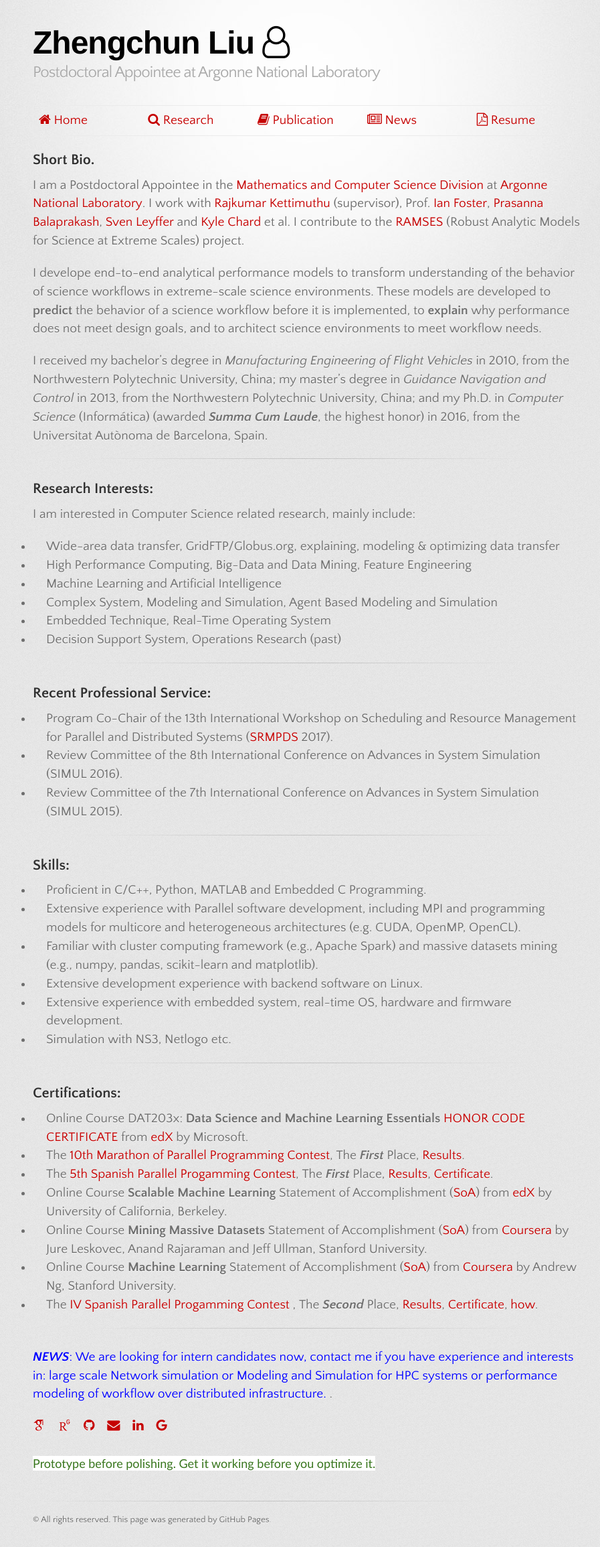
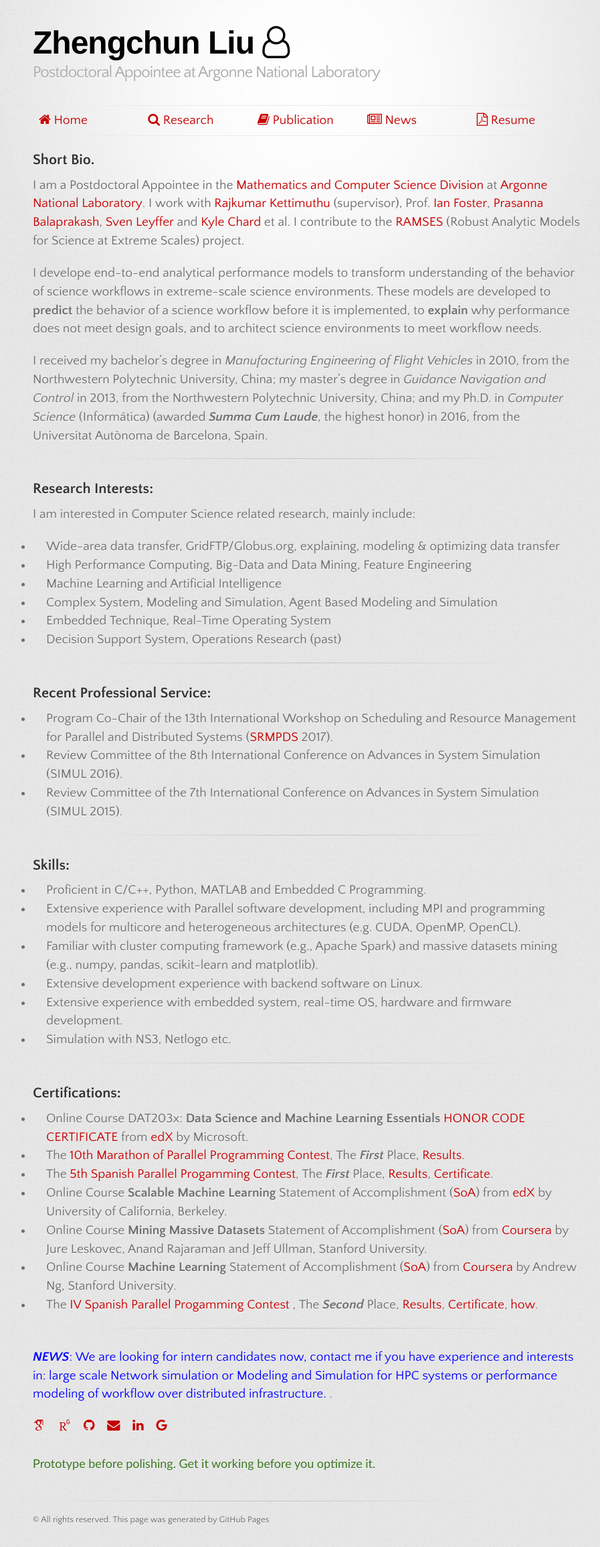
Before and after one commit to lzhengchun/lzhengchun.github.io, a Jekyll site: the page built from index.md, in a window 1280 px wide. Shown: the whole page at 67% size, without its empty margins (181-1078 px from the left). Built offline with Jekyll 4.4.1, drawn with Linux system fonts in a browser that asks for light colours; some web fonts are replaced.

Commit message:
add, delete, polish etc.

```diff
--- a/_layouts/default.html
+++ b/_layouts/default.html
@@ -52,7 +52,7 @@
         <a target="_blank"  href="https://sites.google.com/site/liuzhengchun/"><i class="fa fa-google" aria-hidden="true"></i>&nbsp;&nbsp;&nbsp;
         <br>
         <br>
-        <div dir="ltr"><font color="#38761d" face="trebuchet ms, sans-serif" size="4" style="background-color:rgb(255,255,255)">Prototype before polishing. Get it working before you optimize it.</font></div>
+        <div dir="ltr"><font color="#38761d" face="trebuchet ms, sans-serif" size="4"">Prototype before polishing. Get it working before you optimize it.</font></div>
         <footer>
           © All rights reserved. This page was generated by <a href="https://pages.github.com">GitHub Pages</a>.
         </footer>
```
